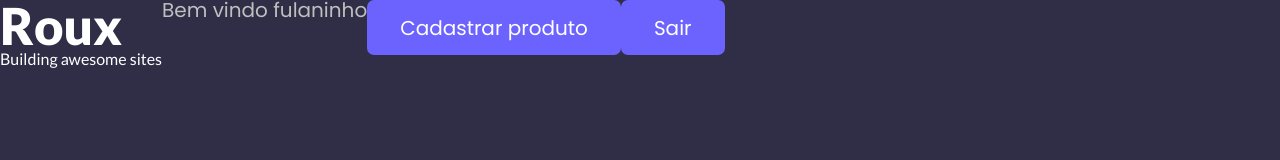
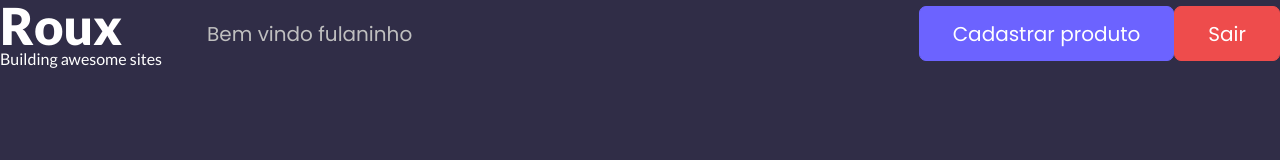
Before and after one commit to tgosgoncalves/e-commerce, a plain HTML site: page index.html in a window 1280 px wide. Drawn offline with Linux system fonts and the light colour scheme.

```diff
--- a/index.html
+++ b/index.html
@@ -19,16 +19,19 @@
 
 <body class="home">
 
-    <header class="header">
-        <a class="logo" href="/">
-            <h1 class="logo-tittle">Roux</h1>
-            <h2 class="logo-sub-tittle">Building awesome sites</h2>
-        </a>
-        <span class="bemvindo">Bem vindo fulaninho</span>
-        <div class="botton-header"></div>
-        <button class="botton">Cadastrar produto</button>
-        <button class="botton">Sair</button>
+    <header class="header container-center">
+        <div class="logo-wraper">
+            <a class="logo" href="/">
+                <h1 class="logo-tittle">Roux</h1>
+                <h2 class="logo-sub-tittle">Building awesome sites</h2>
+            </a>
+            <span class="bemvindo">Bem vindo fulaninho</span>
+        </div>
 
+        <div class="botton-header">
+            <button class="botton botton--purple">Cadastrar produto</button>
+            <button class="botton botton--red">Sair</button>
+        </div>
     </header>
 
 </body>
--- a/styles/styles.css
+++ b/styles/styles.css
@@ -1,11 +1,17 @@
 body{
     background-color: #302D47;
     font-family: 'Poppins', sans-serif;
+    margin: o auto;
     }
+
+.container-center{
+    max-width: 1366px;
+}
 
 .logo{
     color: #ffffff;
     font-family: 'Lato', sans-serif;
+    margin-right: 45px;
 }
 
 .logo-tittle{
@@ -24,11 +30,14 @@ body{
 }
 
 .header{
-display: flex;
+    display: flex;
+    align-items: center;
+    justify-content: space-between ;
 }
 
 .botton{
     background-color: #6c63ff;
+    border: 1px solid #6c63FF;
     color: #ffffff;
     padding: 17px 33px;
     font-size: 20px;
@@ -37,11 +46,29 @@ display: flex;
     justify-content: center;
     align-items: center;
     border-radius: 7px;
-    border: none;
-    transition-duration: 300ms;
+    transition-duration: 250ms;
 
 }
-.botton:hover{
+
+.botton--purple:hover{
     background-color: transparent;
     color: #6c63ff;
 }
+
+.botton--red{
+    background-color: #ee4c4c;
+    border: 1px solid #ee4c4c;
+}
+.botton--red:hover{
+    background-color: transparent;
+    color: #ee4c4c;
+}
+
+.botton-header{
+    display: flex;
+}
+
+.logo-wraper{
+    display: flex;
+    align-items: center;
+}
```
